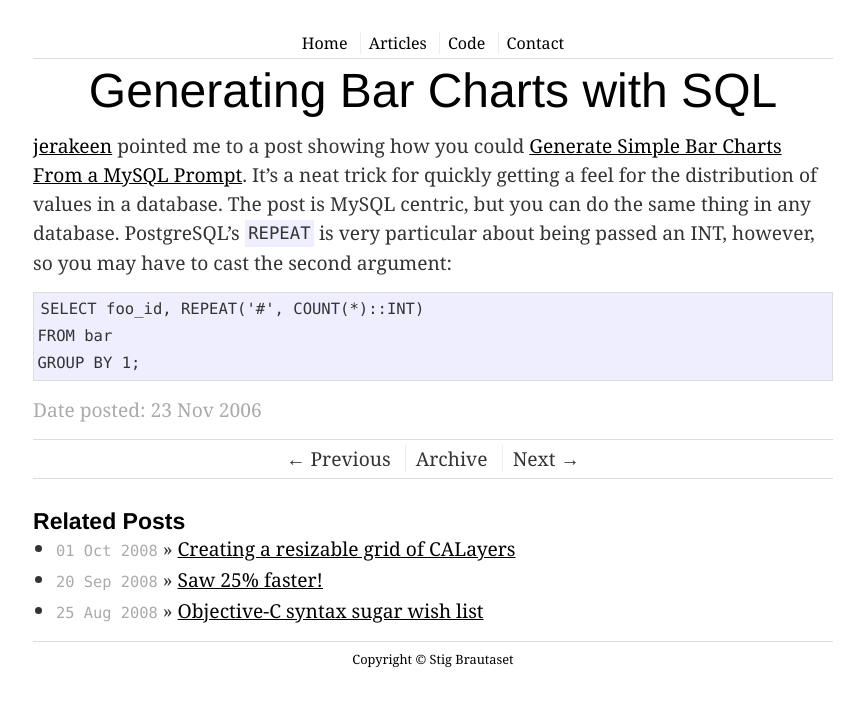
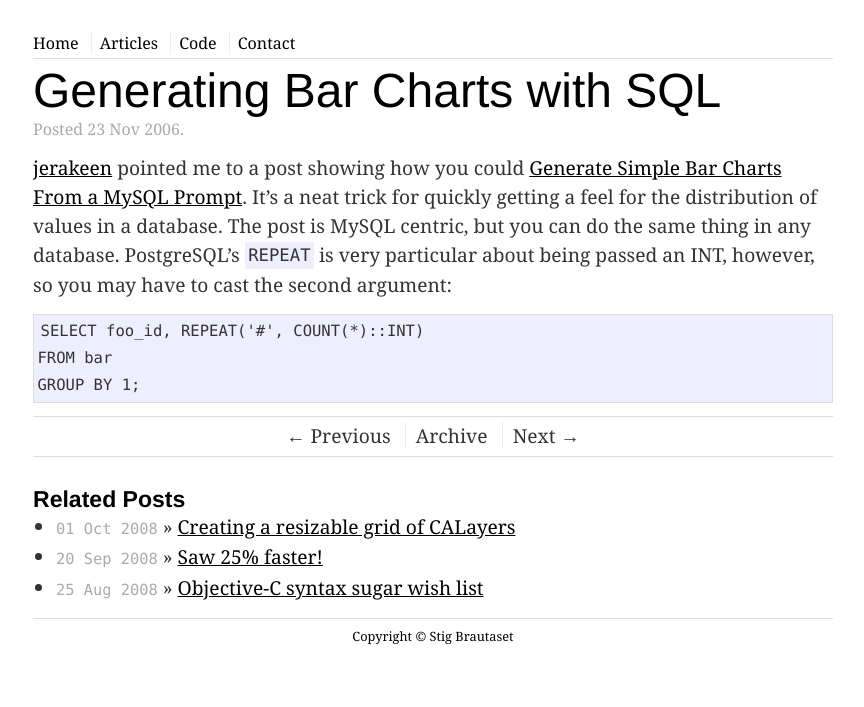
Before and after one commit to stig/www.brautaset.org, a Jekyll site: the page built from _posts/2006-11-23-generating-bar-charts-with-sql.md, in a window 1280 px wide. Shown: the top 707 px of the page, without its empty margins (207-1071 px from the left). Built offline with Jekyll 4.4.1, drawn with Linux system fonts in a browser that asks for light colours.

Commit message:
put posted date after header

```diff
--- a/_layouts/default.html
+++ b/_layouts/default.html
@@ -36,6 +36,9 @@
     </nav>
     <hr/>
     <h1>{{ page.title }}</h1>
+    {% if page.date %}
+    <p>Posted {{ page.date | date_to_string }}.</p>
+    {% endif %}
 </header>
 
 <article>
--- a/_layouts/post.html
+++ b/_layouts/post.html
@@ -3,10 +3,6 @@ layout: default
 ---
 
 {{ content }}
-
-<div id="meta">
-  <p><span>Date posted:</span> {{ page.date | date_to_string }}</p>
-</div>
 
 <hr>
 <nav>
--- a/css/default.css
+++ b/css/default.css
@@ -16,8 +16,6 @@ body {
 a {
   color: inherit; }
 
-nav {
-  text-align: center; }
 nav ul {
   list-style-type: none; }
   nav ul li {
@@ -34,20 +32,20 @@ nav {
 
 header {
   margin-top: 2.0em; }
-  header hgroup {
-    clear: both; }
   header h1 {
     font-weight: normal;
     font-size: 3em;
-    font-family: "Helvetica Neue", sans-serif;
-    text-align: center; }
+    font-family: "Helvetica Neue", sans-serif; }
+  header p {
+    text-size: 80%;
+    color: #aaaaaa; }
 
 a {
   color: #000;
   text-decoration: underline; }
 
 a:hover {
-  background-color: #f8f8ff;
+  background-color: ghostwhite;
   color: #222; }
 
 article {
@@ -83,15 +81,12 @@ article {
     margin: 0 1.2em; }
   article nav {
     text-align: center; }
-  article #meta p {
-    text-size: 80%;
-    color: #aaa; }
   article table {
     margin: 0 auto 0 auto; }
 
 /* Dates in archive listings... */
 ul.posts span {
-  color: #aaa;
+  color: #aaaaaa;
   font-family: Menlo, Monaco, Courier, monospace;
   font-size: 80%; }
 
```
Also changed, not shown: css/default.scss (+9 -14 lines). Lines whose indentation alone changed are shown as unchanged.
